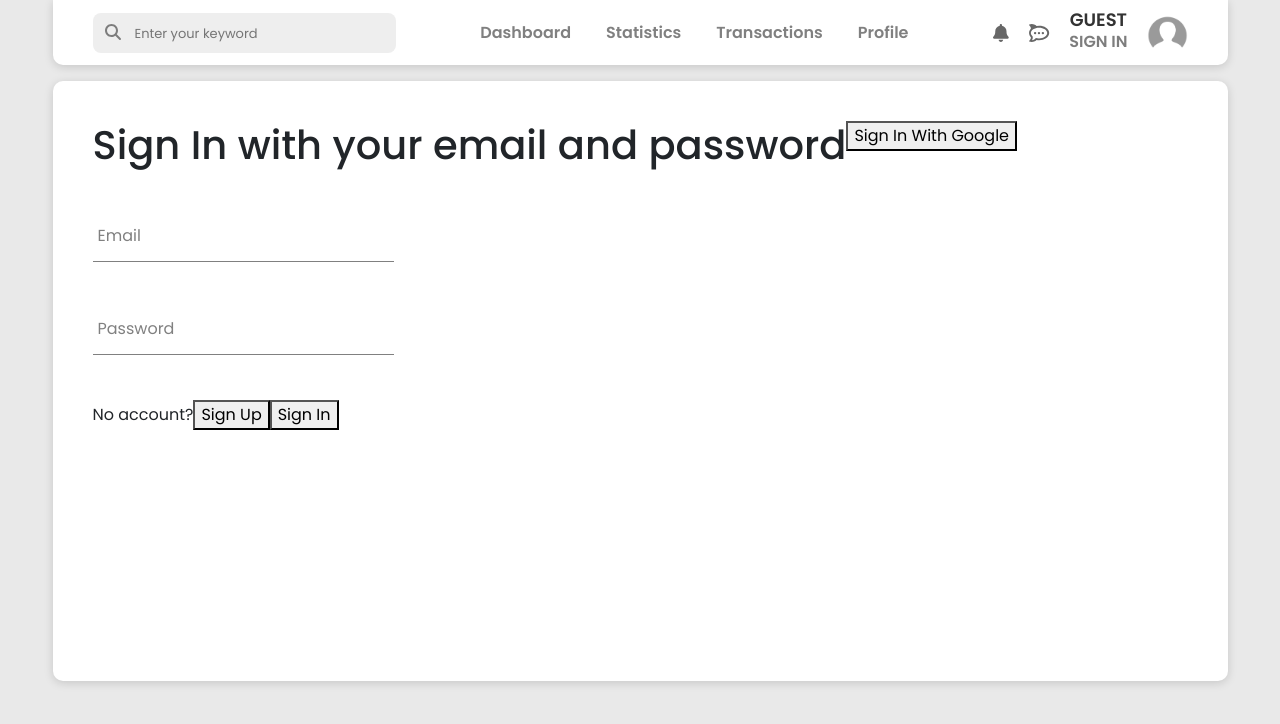
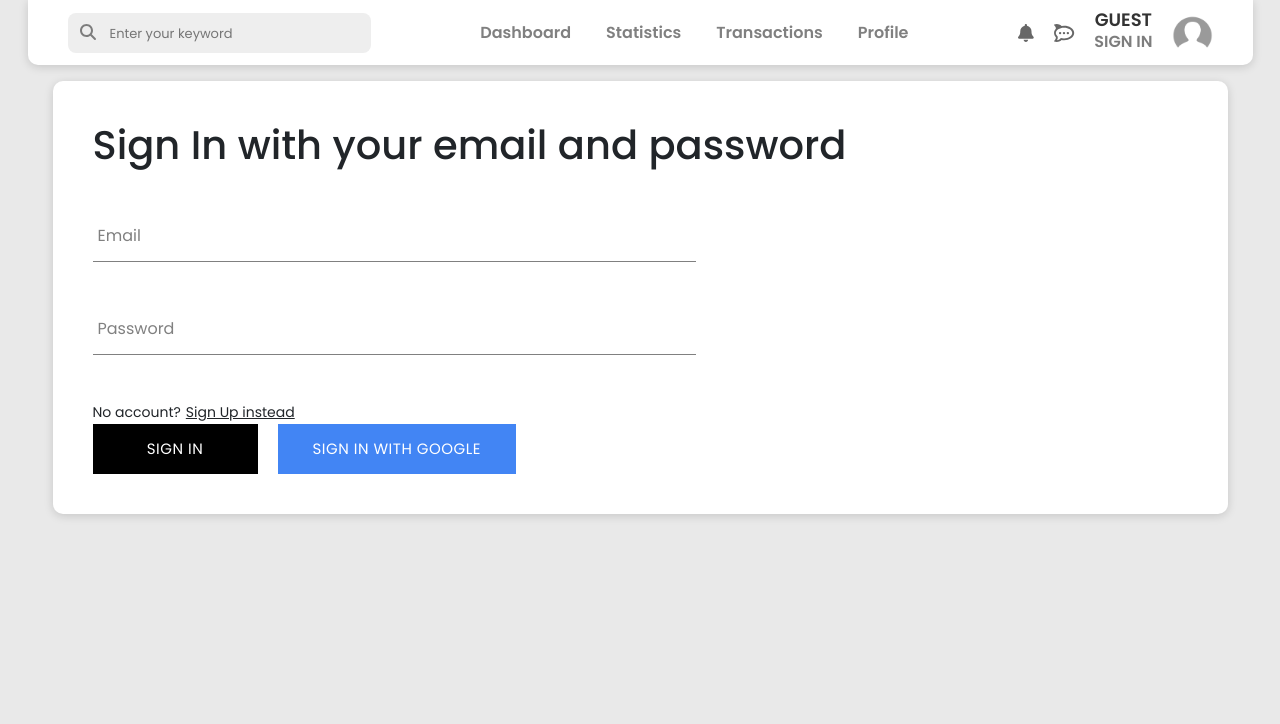
Before and after one commit to nikitaszvan/real-est, a React (Create React App) app: page /sign-in in a window 1280 px wide. Shown: the top 724 px of the page. Built offline with nearby package versions, Linux system fonts and the light colour scheme.

Commit message:
finish sign in functionality

```diff
--- a/src/components/form-input/form-input.styles.css
+++ b/src/components/form-input/form-input.styles.css
@@ -9,7 +9,7 @@
   font-size: 18px;
   padding: 10px 10px 10px 5px;
   display: block;
-  width: 40%;
+  width: 80%;
   border: none;
   border-radius: 0;
   border-bottom: 1px solid grey;
--- a/src/components/form-input/form-input.styles.scss
+++ b/src/components/form-input/form-input.styles.scss
@@ -18,7 +18,7 @@ $main-color: black;
     font-size: 18px;
     padding: 10px 10px 10px 5px;
     display: block;
-    width: 40%;
+    width: 80%;
     border: none;
     border-radius: 0;
     border-bottom: 1px solid $sub-color;
--- a/src/components/nav-bar/nav-bar.component.jsx
+++ b/src/components/nav-bar/nav-bar.component.jsx
@@ -94,7 +94,7 @@ const NavBar = () => {
             </div>
             {currentUser ?
             <Menu>
-            <MenuButton as={ Button } className='hamburger-menu'>
+            <MenuButton as={ Button } className='profile-hamburger-menu'>
                 <img src={ currentUser? avatar : guestAvatar } alt="profile avatar" className="profile-avatar" />
             </MenuButton>
             <MenuList className='user-options'>
--- a/src/components/nav-bar/nav-bar.styles.css
+++ b/src/components/nav-bar/nav-bar.styles.css
@@ -8,7 +8,7 @@
   padding: 0 40px;
   -webkit-box-shadow: 0 2px 10px rgba(0, 0, 0, 0.15);
   -moz-box-shadow: 0 2px 10px rgba(0, 0, 0, 0.15);
-  width: 94%;
+  width: 98%;
 }
 
 @media screen and (max-width: 530px) {
@@ -55,6 +55,11 @@
 .hamburger-menu:hover {
   color: #31B97C;
   cursor: pointer;
+}
+
+.profile-hamburger-menu {
+  border: none;
+  background-color: transparent;
 }
 
 .search-input {
@@ -132,6 +137,7 @@
 
 .user-role-container {
   align-self: flex-end;
+  max-width: 60%;
 }
 
 .user-role-container > * {
--- a/src/components/nav-bar/nav-bar.styles.scss
+++ b/src/components/nav-bar/nav-bar.styles.scss
@@ -8,7 +8,7 @@
     padding: 0 40px;
     -webkit-box-shadow: 0 2px 10px rgba(0, 0, 0, 0.15);
     -moz-box-shadow: 0 2px 10px rgba(0, 0, 0, 0.15);
-    width: 94%;
+    width: 98%;
 }
 
 @media screen and (max-width: 530px) {
@@ -57,6 +57,11 @@
 .hamburger-menu:hover {
     color: #31B97C;
     cursor: pointer;
+}
+
+.profile-hamburger-menu {
+    border: none;
+    background-color: transparent;
 }
 
 .search-input {
@@ -139,6 +144,7 @@
 
 .user-role-container {
     align-self: flex-end;
+    max-width: 60%;
 }
 
 .user-role-container > * {
--- a/src/components/sign-in-up/sign-in-up.component.jsx
+++ b/src/components/sign-in-up/sign-in-up.component.jsx
@@ -5,6 +5,7 @@ import {
     createUserDocumentFromAuth,
     createAuthUserWithEmailAndPassword,
     signInAuthUserWithEmailAndPassword,
+    updateAuthCurrentUser,
  } from '../../utils/firebase/firebase.utils';
 import { BrowserRouter as Router, Routes, Route, useNavigate, Navigate, Link, Redirect } from 'react-router-dom';
 import FormInput from '../form-input/form-input.component';
@@ -20,6 +21,7 @@ const defaultFormFields = {
 const SignInUp = () => {
     const [ formFields, setFormFields ] = useState(defaultFormFields);
     const { displayName, email, password, confirmPassword } = formFields;
+
     const { setCurrentUser } = useContext(UserContext);
     const [signInButtonType, setSignInButtonType] = useState('submit');
     const [signUpButtonType, setSignUpButtonType] = useState('button');
@@ -27,13 +29,31 @@ const SignInUp = () => {
 
     const navigate = useNavigate();
     const clearFormFields = () => {
-        setFormFields(defaultFormFields);
+    setFormFields(defaultFormFields);
     }
 
+    const successfulSignUp = () => {
+        clearFormFields();
+        handleButtonClick(null, 'switchToSignInMode');
+    }
+
+    function hasAtLeastTwoWords(input) {
+        const pattern = /^\s*\w+(\s+\w+)+\s*$/;
+        return pattern.test(input);
+    }
+
+    // function formatString(input) {
+    //    return input.trim().split(/ +/).join(' ');
+    // }
+
     const handleSignUp = async () => {
-
         if (password !== confirmPassword) {
             alert('passwords do not match');
+            return;
+        }
+
+        if (!hasAtLeastTwoWords(displayName)) {
+            alert('full name must have at least two words');
             return;
         }
 
@@ -43,9 +63,13 @@ const SignInUp = () => {
                 password,
             );
 
-            await createUserDocumentFromAuth(user, { displayName });
+            await updateAuthCurrentUser(
+                displayName.trim().split(/ +/).join(' '),
+            );
 
-            clearFormFields();
+            console.log('create', user);
+            await createUserDocumentFromAuth(user, { displayName: displayName.trim().split(/ +/).join(' ') });
+            successfulSignUp();
         }
         catch (error) {
             switch (error.code) {
@@ -62,30 +86,37 @@ const SignInUp = () => {
     }
 
     const handleSignIn = async () => {
-
         try {
-            await signInAuthUserWithEmailAndPassword(email, password);
+            const { user } = await signInAuthUserWithEmailAndPassword(email, password);
+            console.log('sign in', user);
             clearFormFields();
+            setCurrentUser(user);
+            navigate('/');
         } catch (error) {
+            console.log('sign in failed');
+            switch (error.code) {
+                case 'auth/invalid-credential':
+                    alert('Email is not found, please create an account');
+            }
             console.error(error);
         }
     }
 
     const handleChange = (e) => {
         const { name, value } = e.target;
-        setFormFields({...formFields, [name]: value});
+            setFormFields({...formFields, [name]: value});
     }
 
     const handleButtonClick = (event, type) => {
         if (type === 'signIn' && event.target.getAttribute('buttonType') === 'submit') {
             handleSignIn();
-        } else if (type === 'signIn' && event.target.getAttribute('buttonType') === 'button') {
+        } else if (type === 'switchToSignInMode') {
             setSignUpMode(false);
             setSignInButtonType('submit');
             setSignUpButtonType('button');
         } else if (type === 'signUp' && event.target.getAttribute('buttonType') === 'submit') {
             handleSignUp();
-        } else if (type === 'signUp' && event.target.getAttribute('buttonType') === 'button') {
+        } else if (type === 'switchToSignUpMode') {
             setSignUpMode(true);
             setSignInButtonType('button');
             setSignUpButtonType('submit');
@@ -93,7 +124,6 @@ const SignInUp = () => {
     };
 
     const logGoogleUser = async () => {
-
         try {
         const { user } = await signInWithGooglePopup();
         setCurrentUser(user);
@@ -109,16 +139,35 @@ const SignInUp = () => {
         }
     }
 
-    console.log('status of sign up button:', signUpButtonType, 'status of sign in button:', signInButtonType === 'submit' ? 'button' : 'submit'  );
+    const inputs = document.getElementsByClassName('noSpaceInput');
+    Array.from(inputs).map((input)=> {
+        input.addEventListener('keydown', function(event) {
+            if (event.keyCode === 32 || event.key === " ") {
+                event.preventDefault();
+            }
+        });
+    });
+
+    const emailInput = document.getElementsByClassName('noDoubleSpace');
+    Array.from(emailInput).map((input)=> {
+        input.addEventListener('keydown', function(event) {
+            if (event.keyCode === 32) {
+                if (input.value.endsWith(" ")) {
+                    event.preventDefault();
+                }
+            }
+        })
+    });
 
     return (
         <div className='sign-in-page-container'>
-            <div className='email=password-section'>
+            <div className='email-password-section'>
                 <h1>Sign {signUpMode ? <span>Up</span> : <span>In</span>} with your email and password</h1>
-                {/* <form> */}
+                <form onClick={(event)=> {event.preventDefault()}}>
                 {signUpMode && (
                     <FormInput
-                        label='Display Name'
+                        label='First and Last Name'
+                        classInput={'full-name-input'}
                         type='text'
                         onChange={ handleChange }
                         name='displayName'
@@ -126,6 +175,7 @@ const SignInUp = () => {
                     />)}
                     <FormInput
                         label='Email'
+                        classInput={'email-input'}
                         type='email'
                         onChange={ handleChange }
                         name='email'
@@ -133,6 +183,7 @@ const SignInUp = () => {
                     />
                     <FormInput
                         label='Password'
+                        classInput={'password-input'}
                         type='password'
                         onChange={ handleChange }
                         name='password'
@@ -141,20 +192,36 @@ const SignInUp = () => {
                     {signUpMode && (
                     <FormInput
                         label='Confirm Password'
+                        classInput={'confirm-password-input'}
                         type='password'
                         onChange={ handleChange }
                         name='confirmPassword'
                         value={ confirmPassword }
                     />
                     )}
-                    {!(signUpMode) && <label htmlFor='button'>No account?</label>}
-                    <button buttonType={ signUpButtonType } onClick={ (event) => handleButtonClick(event, 'signUp') }>Sign Up</button>
-                    {(signUpMode) && <label htmlFor='button'>Have an account?</label>}
-                    <button buttonType={ signInButtonType } onClick={ (event) => handleButtonClick(event, 'signIn') }>Sign In</button>
-                {/* </form> */}
-            </div>
-            <div className="google-signin-section">
-                <button onClick={ logGoogleUser}>Sign In With Google</button>
+                    {!(signUpMode) && (
+                        <>
+                            <label htmlFor='button' style={{display: 'inline', fontSize: '14px'}}>No account?</label>
+                            <p className='switch-sign-method' style={{display: 'inline', marginLeft:'5px', textDecoration: 'underline', fontSize: '14px'}} buttonType={ signUpButtonType } onClick={ (event) => handleButtonClick(event, 'switchToSignUpMode') }>Sign Up instead</p>
+                            <div className="all-buttons-container">
+                                <button className='button-container' buttonType={ signInButtonType } type='submit' onClick={ (event) => handleButtonClick(event, 'signIn') }>Sign In</button>
+                                <button onClick={ logGoogleUser } className='button-container google-sign-in'>Sign In With Google</button>
+                            </div>
+
+                        </>
+                    )}
+                    {signUpMode && (
+                        <>
+                            <label htmlFor='button' style={{display: 'inline', fontSize: '14px'}} >Have an account?</label>
+                            <p className='switch-sign-method' style={{display: 'inline', marginLeft:'5px', textDecoration: 'underline', fontSize: '14px'}} buttonType={ signUpButtonType } onClick={ (event) => handleButtonClick(event, 'switchToSignInMode') }>Sign In instead</p>
+                            <div className="all-buttons-container">
+                                <button className='button-container' buttonType={ signUpButtonType } type='submit' onClick={ (event) => handleButtonClick(event, 'signUp') }>Sign Up</button>
+                                <button onClick={ logGoogleUser } className='button-container google-sign-in'>Sign In With Google</button>
+                            </div>
+
+                        </>
+                    )}
+                    </form>
             </div>
         </div>
     );
--- a/src/components/sign-in-up/sign-in-up.styles.css
+++ b/src/components/sign-in-up/sign-in-up.styles.css
@@ -4,7 +4,58 @@
   padding: 40px;
   -webkit-box-shadow: 0 2px 10px rgba(0, 0, 0, 0.15);
   -moz-box-shadow: 0 2px 10px rgba(0, 0, 0, 0.15);
-  height: 600px;
+  height: auto;
   width: 94%;
   display: flex;
 }
+
+.switch-sign-method:hover {
+  text-decoration: underline;
+  cursor: pointer;
+}
+
+.all-buttons-container {
+  display: flex;
+  gap: 20px;
+}
+
+.button-container {
+  min-width: 165px;
+  width: auto;
+  height: 50px;
+  letter-spacing: 0.5px;
+  line-height: 50px;
+  padding: 0 35px 0 35px;
+  font-size: 15px;
+  background-color: black;
+  color: white;
+  text-transform: uppercase;
+  font-family: "Poppins" !important;
+  border: none;
+  cursor: pointer;
+  display: flex;
+  justify-content: center;
+}
+.button-container:hover {
+  background-color: white;
+  color: black;
+  border: 1px solid black;
+}
+.button-container.google-sign-in {
+  background-color: #4285f4;
+  color: white;
+}
+.button-container.google-sign-in:hover {
+  background-color: #357ae8;
+  border: none;
+}
+.button-container.inverted {
+  background-color: white;
+  color: black;
+  border: 1px solid black;
+}
+.button-container.inverted:hover {
+  background-color: black;
+  color: white;
+  border: none;
+}
--- a/src/components/sign-in-up/sign-in-up.styles.scss
+++ b/src/components/sign-in-up/sign-in-up.styles.scss
@@ -4,7 +4,65 @@
     padding: 40px;
     -webkit-box-shadow: 0 2px 10px rgba(0, 0, 0, 0.15);
     -moz-box-shadow: 0 2px 10px rgba(0, 0, 0, 0.15);
-    height: 600px;
+    height: auto;
     width: 94%;
     display: flex;
 }
+
+.switch-sign-method {
+    &:hover {
+        text-decoration: underline;
+        cursor: pointer;
+    }
+}
+
+.all-buttons-container {
+    display: flex;
+    gap: 20px;
+}
+
+.button-container {
+    min-width: 165px;
+    width: auto;
+    height: 50px;
+    letter-spacing: 0.5px;
+    line-height: 50px;
+    padding: 0 35px 0 35px;
+    font-size: 15px;
+    background-color: black;
+    color: white;
+    text-transform: uppercase;
+    font-family: 'Poppins' !important;
+    border: none;
+    cursor: pointer;
+    display: flex;
+    justify-content: center;
+
+    &:hover {
+      background-color: white;
+      color: black;
+      border: 1px solid black;
+    }
+
+    &.google-sign-in {
+      background-color: #4285f4;
+      color: white;
+
+      &:hover {
+        background-color: #357ae8;
+        border: none;
+      }
+    }
+
+    &.inverted {
+      background-color: white;
+      color: black;
+      border: 1px solid black;
+
+      &:hover {
+        background-color: black;
+        color: white;
+        border: none;
+      }
+    }
+  }
```
Also changed, not shown: src/components/form-input/form-input.component.jsx (+6 -4 lines), src/utils/firebase/firebase.utils.js (+18 -8 lines).
